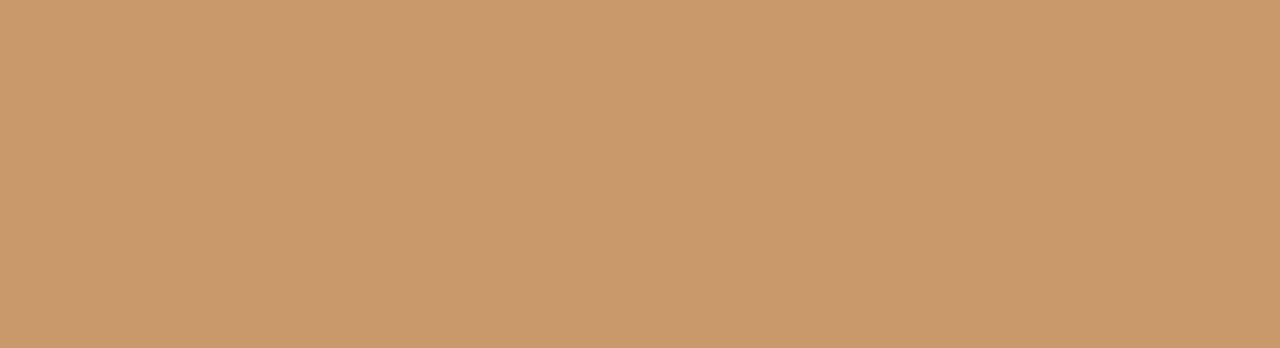
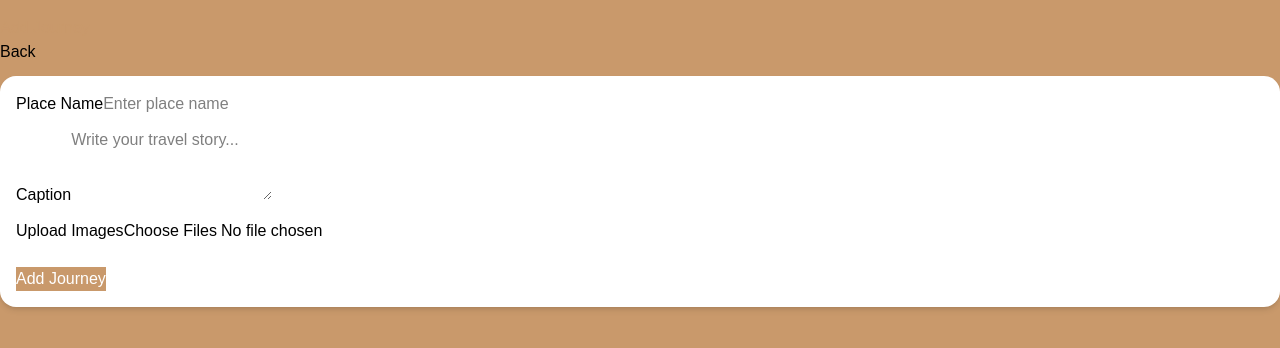
Before and after one commit to Sahilkadam30/LifeOS-Frontend, a React (Vite) app: page /add-journey in a window 1280 px wide. Before the commit this address had no page. Shown: the top 348 px of the page. Built offline with nearby package versions, Linux system fonts and the light colour scheme; the HTML template or start-up script is replaced by a standard one.

Commit message:
routing added for add place

```diff
--- a/src/App.jsx
+++ b/src/App.jsx
@@ -6,6 +6,7 @@ import Login from "./pages/Login";
 import Register from "./pages/Register";
 import LifeOSIntroAnimation from "./pages/LifeOSIntroAnimation";
 import TravelFeed from "./pages/TravelFeed";
+import AddJourney from "./pages/AddJourney";
 
 function App() {
   return (
@@ -13,6 +14,8 @@ function App() {
       <Routes>
         <Route path="/" element={<LifeOSIntroAnimation />} />
         <Route path="/home" element={<TravelFeed />} />
+        <Route path="/add-journey" element={<AddJourney />} />
+        <Route path="/art-zone" element={<ArtZone />} />
         <Route path="/add-art" element={<AddArt />} />
         <Route path="/login" element={<Login />} />
         <Route path="/register" element={<Register />} />
--- a/src/pages/AddArt.jsx
+++ b/src/pages/AddArt.jsx
@@ -76,7 +76,7 @@ export default function AddArt() {
 
       setSuccess(true);
 
-      setTimeout(() => navigate("/home"), 2000);
+      setTimeout(() => navigate("/art-zone"), 2000);
 
     } catch (error) {
       console.error(error);
@@ -174,7 +174,7 @@ export default function AddArt() {
 
         {/* CANCEL */}
         <button
-          onClick={() => navigate("/home")}
+          onClick={() => navigate("/art-zone")}
           disabled={loading}
           className="mt-3 w-full border py-2 rounded-lg"
         >
--- a/src/pages/AddJourney.jsx
+++ b/src/pages/AddJourney.jsx
@@ -62,7 +62,7 @@ export default function AddJourney() {
 
       alert("Journey added successfully!");
 
-      navigate("/travel");
+      navigate("/home");
 
     } catch (err) {
       console.error(err);
@@ -80,7 +80,7 @@ export default function AddJourney() {
         <h4 style={{ color: "#C9996B" }}>Add Journey</h4>
         <button
           className="btn btn-secondary"
-          onClick={() => navigate("/travel")}
+          onClick={() => navigate("/home")}
         >
           Back
         </button>
--- a/src/pages/TravelFeed.jsx
+++ b/src/pages/TravelFeed.jsx
@@ -1,10 +1,12 @@
 import { useEffect, useState } from "react";
+import { useNavigate } from "react-router-dom";
 import API from "../api";
 import FloatingButton from "../components/FloatingButton";
 
 export default function TravelFeed() {
   const [posts, setPosts] = useState([]);
   const [likedPosts, setLikedPosts] = useState({});
+  const navigate = useNavigate();
 
   useEffect(() => {
     fetchPosts();
@@ -40,8 +42,7 @@ export default function TravelFeed() {
   };
 
   const handleAddJourney = () => {
-    console.log("Navigate to Add Journey Page");
-    // Example: navigate("/add-journey");
+    navigate("/add-journey");
   };
 
   return (
```
Also changed, not shown: 1 other file (tests, documents, lock files or other folders).
